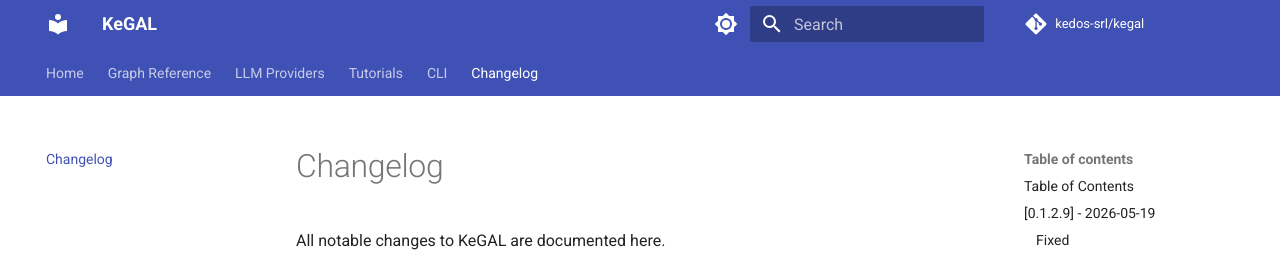
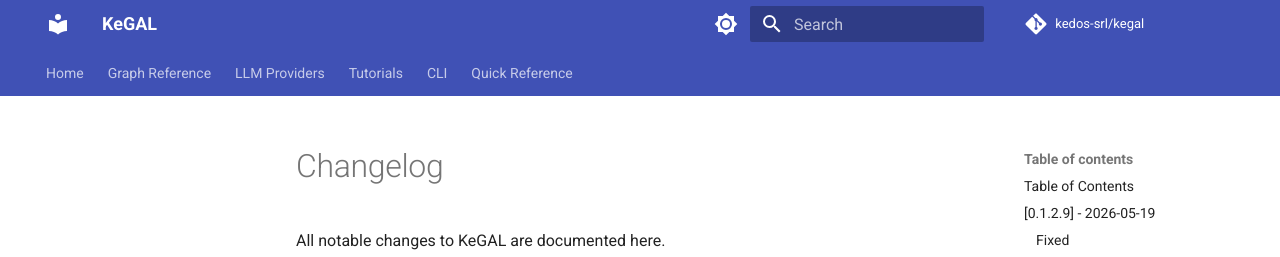
Before and after one commit to Kedos-srl/kegal, an MkDocs documentation site: the page built from docs/CHANGELOG.md, in a window 1280 px wide and 900 px high. Shown: the top 257 px of the window. Built offline with MkDocs 1.6.1 and Material for MkDocs 9.7.7, drawn with Linux system fonts in a browser that asks for light colours; comment, search, counter and statistics services are not loaded.

Commit message:
update mkdocs

```diff
--- a/mkdocs.yml
+++ b/mkdocs.yml
@@ -44,8 +44,7 @@ nav:
     - 12 - ReAct loop: tutorials/12_react_loop.md
     - 13 - Context window and outputs: tutorials/13_context_window.md
   - CLI: cli.md
-  - Changelog: CHANGELOG.md
-
+  - Quick Reference: quick_reference.md
 markdown_extensions:
   - pymdownx.highlight:
       anchor_linenums: true
```
